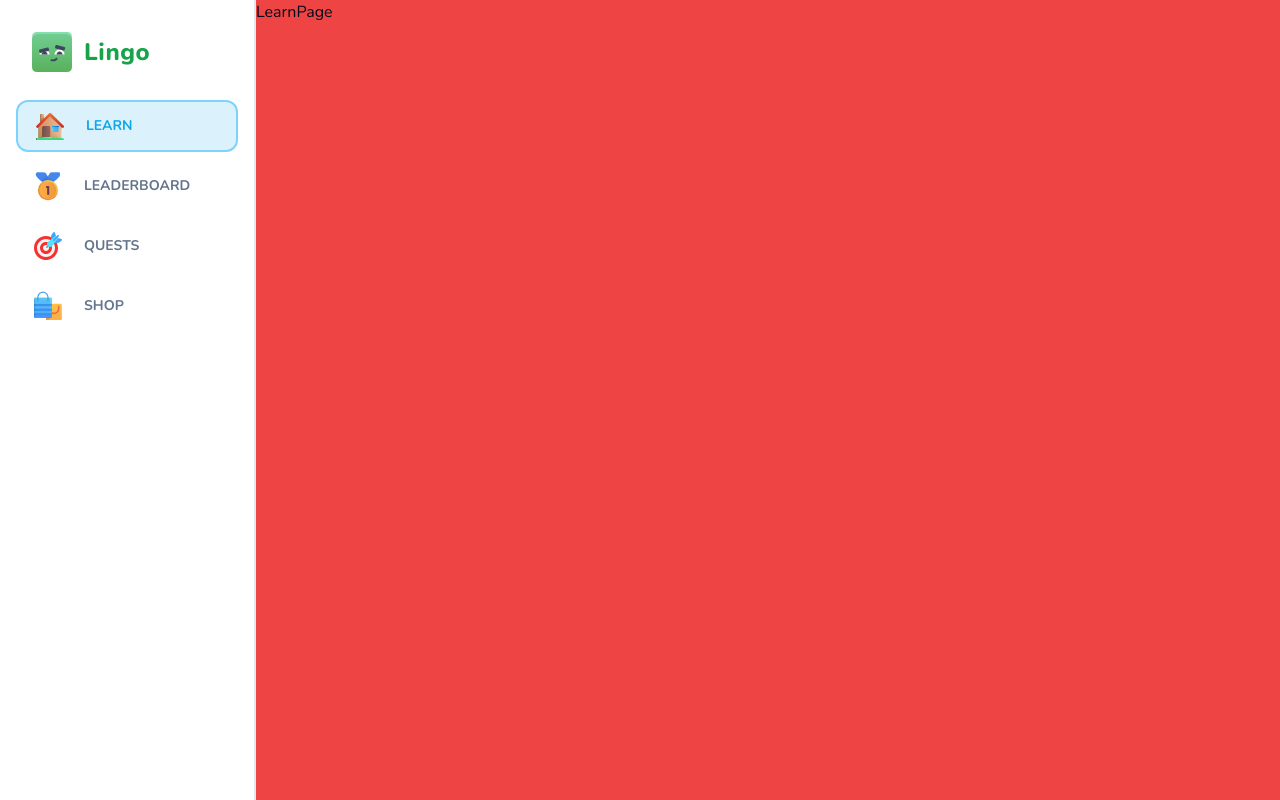
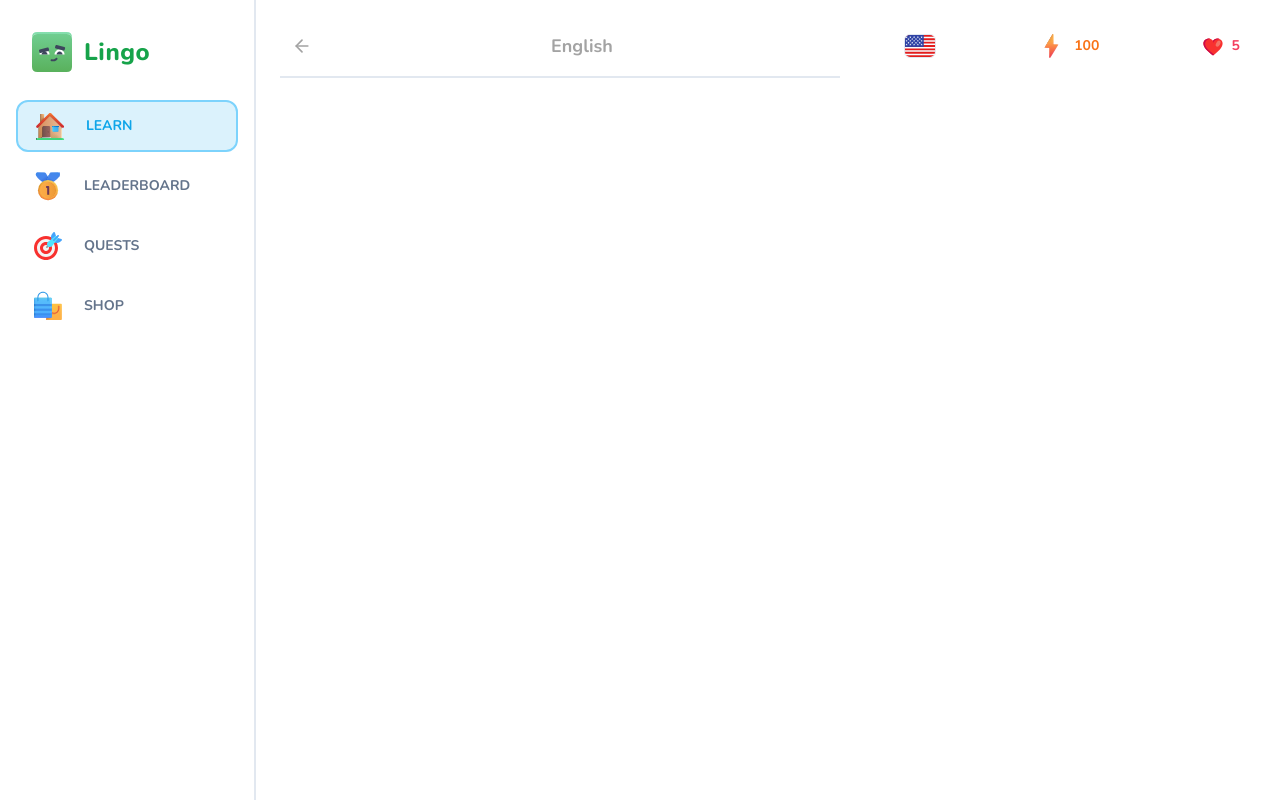
Before and after one commit to kabhinav577/lingo, a Next.js app: page /learn in a window 1280 px wide. Built offline with nearby package versions, Linux system fonts and the light colour scheme.

Commit message:
feat: creating learning page layout

```diff
--- a/app/(main)/layout.tsx
+++ b/app/(main)/layout.tsx
@@ -12,7 +12,7 @@
       <MobileHeader />
       <Sidebar className="hidden lg:flex" />
       <main className="lg:pl-[256px] h-full pt-[50px] lg:pt-0">
-        <div className="bg-red-500 h-full">{children}</div>
+        <div className="max-w-[1056px] mx-auto pt-6 h-full">{children}</div>
       </main>
     </>
   );
--- /dev/null
+++ b/app/(main)/learn/header.tsx
@@ -0,0 +1,21 @@
+import { Button } from '@/components/ui/button';
+import { ArrowLeft } from 'lucide-react';
+import Link from 'next/link';
+
+type Props = {
+  title: string;
+};
+
+export const Header = ({ title }: Props) => {
+  return (
+    <div className="sticky top-0 bg-white pb-3 lg:pt-[28px] lg:mt-[-28px] flex items-center justify-between border-b-2 mb-5 text-neutral-400 lg:z-50">
+      <Link href="/courses">
+        <Button variant="ghost" size="sm">
+          <ArrowLeft className="w-5 h-5 stroke-2 text-neutral-400" />
+        </Button>
+      </Link>
+      <h1 className="text-lg font-bold">{title}</h1>
+      <div />
+    </div>
+  );
+};
--- a/app/(main)/learn/page.tsx
+++ b/app/(main)/learn/page.tsx
@@ -1,7 +1,24 @@
-import React from 'react';
+import { Header } from './header';
+import { FeedWrapper } from '@/components/feed-wrapper';
+import { StickyWrapper } from '@/components/sticky-wrapper';
+import { UserProgress } from '@/components/user-progress';
 
 const LearnPage = () => {
-  return <div>LearnPage</div>;
+  return (
+    <div className="flex flex-row-reverse gap-[48px] px-6">
+      <StickyWrapper>
+        <UserProgress
+          activeCourse={{ title: 'English', imageSrc: '/flag/us.svg' }}
+          hearts={5}
+          points={100}
+          hasActiveSubscription={false}
+        />
+      </StickyWrapper>
+      <FeedWrapper>
+        <Header title="English" />
+      </FeedWrapper>
+    </div>
+  );
 };
 
 export default LearnPage;
--- /dev/null
+++ b/components/feed-wrapper.tsx
@@ -0,0 +1,9 @@
+import React from 'react';
+
+type Props = {
+  children: React.ReactNode;
+};
+
+export const FeedWrapper = ({ children }: Props) => {
+  return <div className="flex-1 relative top-0 pb-10">{children}</div>;
+};
--- /dev/null
+++ b/components/sticky-wrapper.tsx
@@ -0,0 +1,15 @@
+import React from 'react';
+
+type Props = {
+  children: React.ReactNode;
+};
+
+export const StickyWrapper = ({ children }: Props) => {
+  return (
+    <div className="hidden lg:block w-[368px] sticky self-end bottom-6">
+      <div className="min-h-[calc(100vh-48px)] sticky top-6 flex flex-col gap-y-4">
+        {children}
+      </div>
+    </div>
+  );
+};
--- /dev/null
+++ b/components/user-progress.tsx
@@ -0,0 +1,64 @@
+import Link from 'next/link';
+import React from 'react';
+import { Button } from './ui/button';
+import Image from 'next/image';
+import { InfinityIcon } from 'lucide-react';
+
+type Props = {
+  activeCourse: { title: string; imageSrc: string }; // TODO: Replace with DB Types
+  hearts: number;
+  points: number;
+  hasActiveSubscription: boolean;
+};
+
+export const UserProgress = ({
+  activeCourse,
+  hearts,
+  points,
+  hasActiveSubscription,
+}: Props) => {
+  return (
+    <div className="flex items-center justify-between gap-x-2">
+      <Link href="/courses">
+        <Button variant="ghost">
+          <Image
+            src={activeCourse.imageSrc}
+            alt={activeCourse.title}
+            className="rounded-md border"
+            width={32}
+            height={32}
+          />
+        </Button>
+      </Link>
+      <Link href="/shop">
+        <Button variant="ghost" className="text-orange-500">
+          <Image
+            src="/points.svg"
+            alt="Points"
+            className="mr-2"
+            width={28}
+            height={28}
+          />
+          {points}
+        </Button>
+      </Link>
+
+      <Link href="/shop">
+        <Button variant="ghost" className="text-rose-500">
+          <Image
+            src="/heart.svg"
+            alt="Heart"
+            className="mr-2"
+            width={22}
+            height={22}
+          />
+          {hasActiveSubscription ? (
+            <InfinityIcon className="w-4 h-4 stroke-[3]" />
+          ) : (
+            hearts
+          )}
+        </Button>
+      </Link>
+    </div>
+  );
+};
```
Also changed, not shown: public/heart.svg (added), public/points.svg (added).
